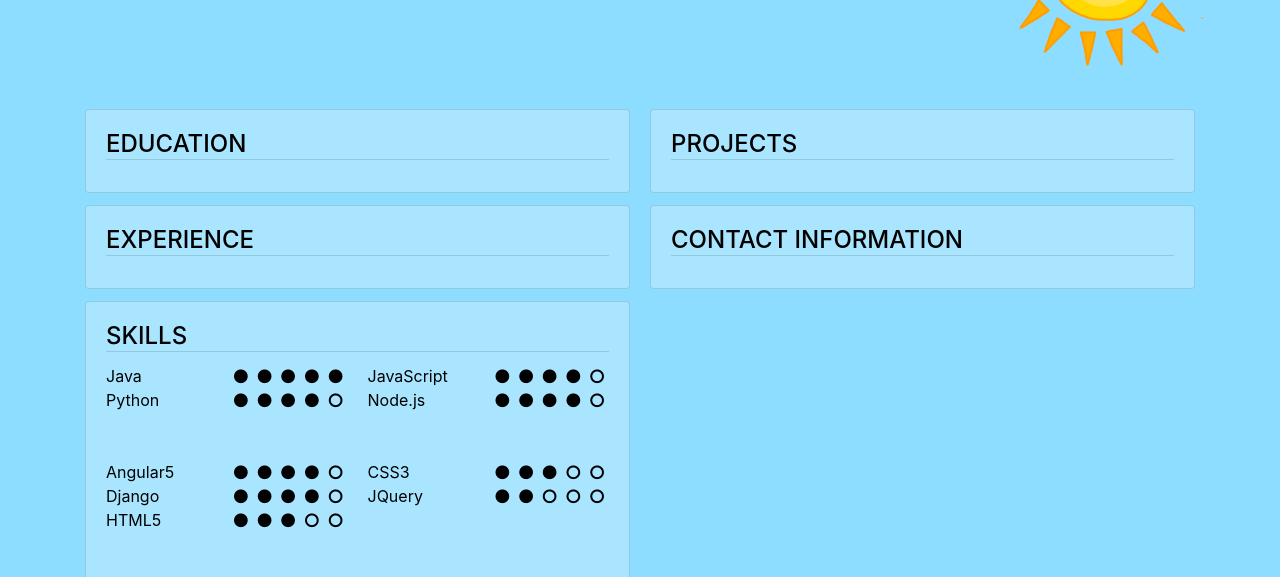
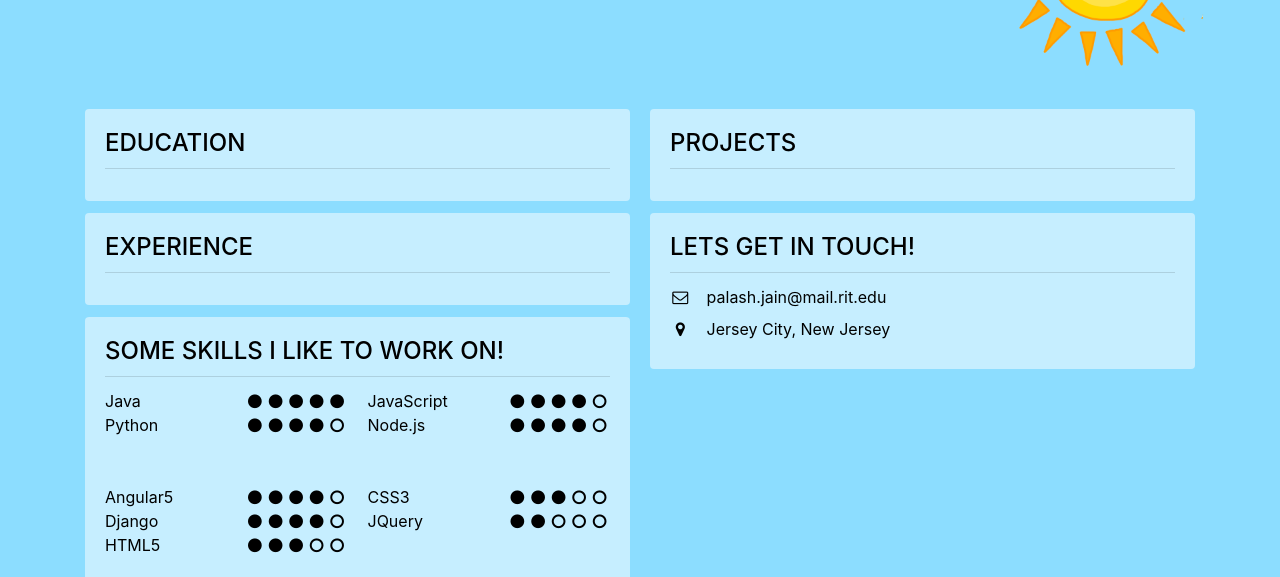
Before and after one commit to PalashSJain/palashsjain, a plain HTML site: page index.html in a window 1280 px wide. Shown: the part 191-768 px from the top of the page. Drawn offline with nearby package versions, Linux system fonts and the light colour scheme.

Commit message:
Added decoration for card-titles and cards

```diff
--- a/css/style.css
+++ b/css/style.css
@@ -11,6 +11,14 @@ body {
     overflow-x: hidden;
 }
 
+a {
+    color: black;
+}
+
+a:hover {
+    text-decoration: none;
+}
+
 .row {
     margin-left: 0;
     margin-right: 0;
@@ -21,15 +29,12 @@ body {
 }
 
 .card {
-    background-color: #ffffff40;
+    background-color: #ffffff80;
+    border: none;
 }
 
-.card-title{
+.card-title {
+    padding-bottom: 10px;
     border-bottom: 1px solid #00000020;
     text-transform: uppercase;
 }
-
-.fa {
-    margin-left: 5px;
-    margin-right: 5px;
-}
--- a/index.html
+++ b/index.html
@@ -67,7 +67,7 @@
         </div>
         <div class="card">
             <div class="card-body">
-                <h4 class="card-title">Skills</h4>
+                <h4 class="card-title">Some Skills I like to work on!</h4>
                 <div class="card-columns mb-5">
                     <div>
                         <span>Java</span>
@@ -150,7 +150,19 @@
         </div>
         <div class="card">
             <div class="card-body">
-                <h4 class="card-title">Contact Information</h4>
+                <h4 class="card-title">Lets get in touch!</h4>
+                <div class="input-group">
+                    <label class="mr-3" id="email"><i class="fa fa-fw fa-envelope-o"></i></label>
+                    <label aria-describedby="email">
+                        <a href="mailTo:palash.jain@mail.rit.edu">palash.jain@mail.rit.edu</a>
+                    </label>
+                </div>
+                <div class="input-group">
+                    <label class="mr-3" id="location"><i class="fa fa-fw fa-map-marker"></i></label>
+                    <label aria-describedby="location">
+                        Jersey City, New Jersey
+                    </label>
+                </div>
             </div>
         </div>
     </div>
@@ -169,10 +181,10 @@
 
 <script>
     let circle = document.createElement("i");
-    circle.className = "fa fa-circle";
+    circle.className = "fa fa-fw fa-circle";
 
     let circle_o = document.createElement("i");
-    circle_o.className = "fa fa-circle-o";
+    circle_o.className = "fa fa-fw fa-circle-o";
 
     let elements = document.getElementsByClassName("one-star");
     for (let i = 0; i < elements.length; i++) {
```
